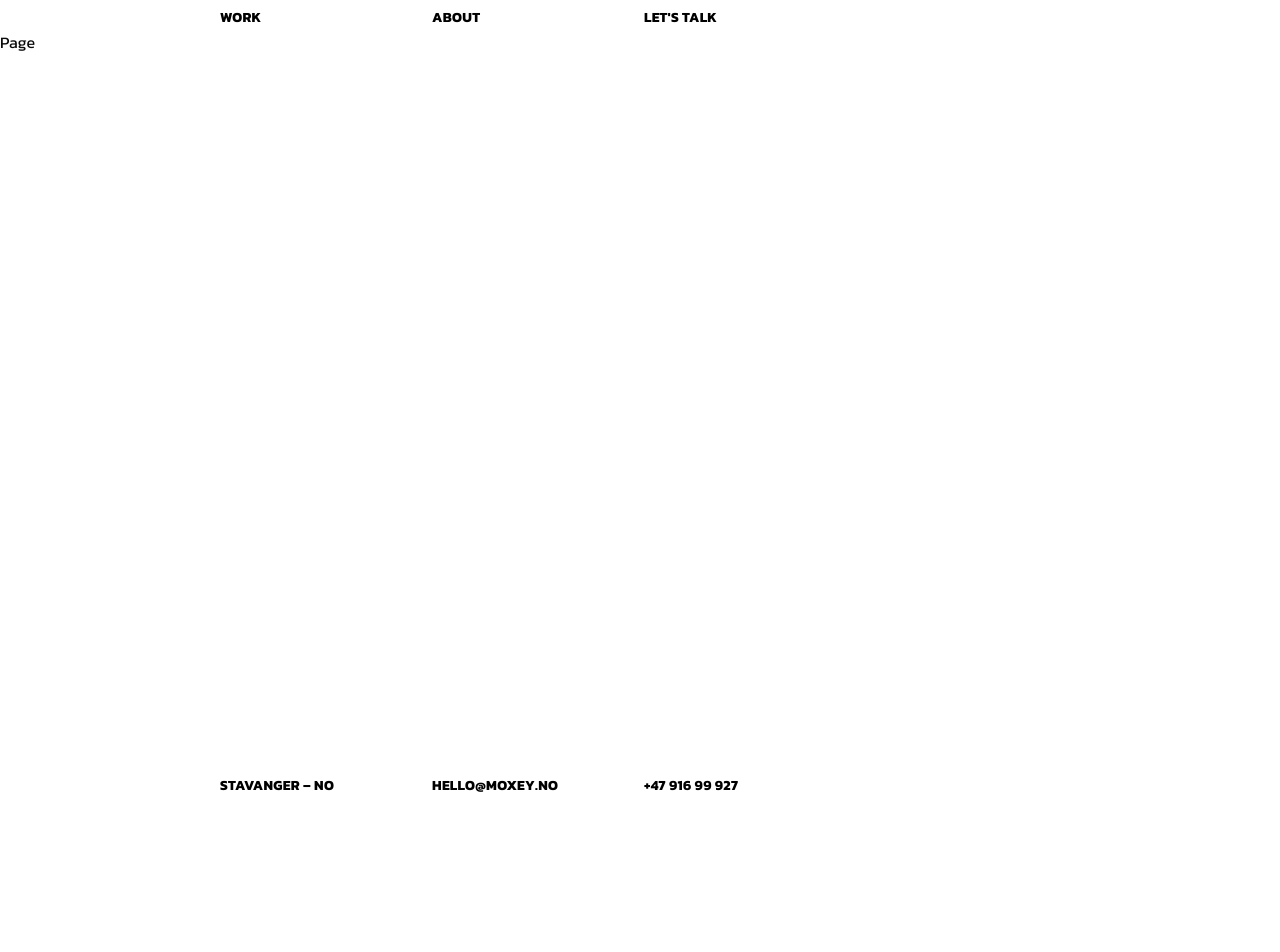
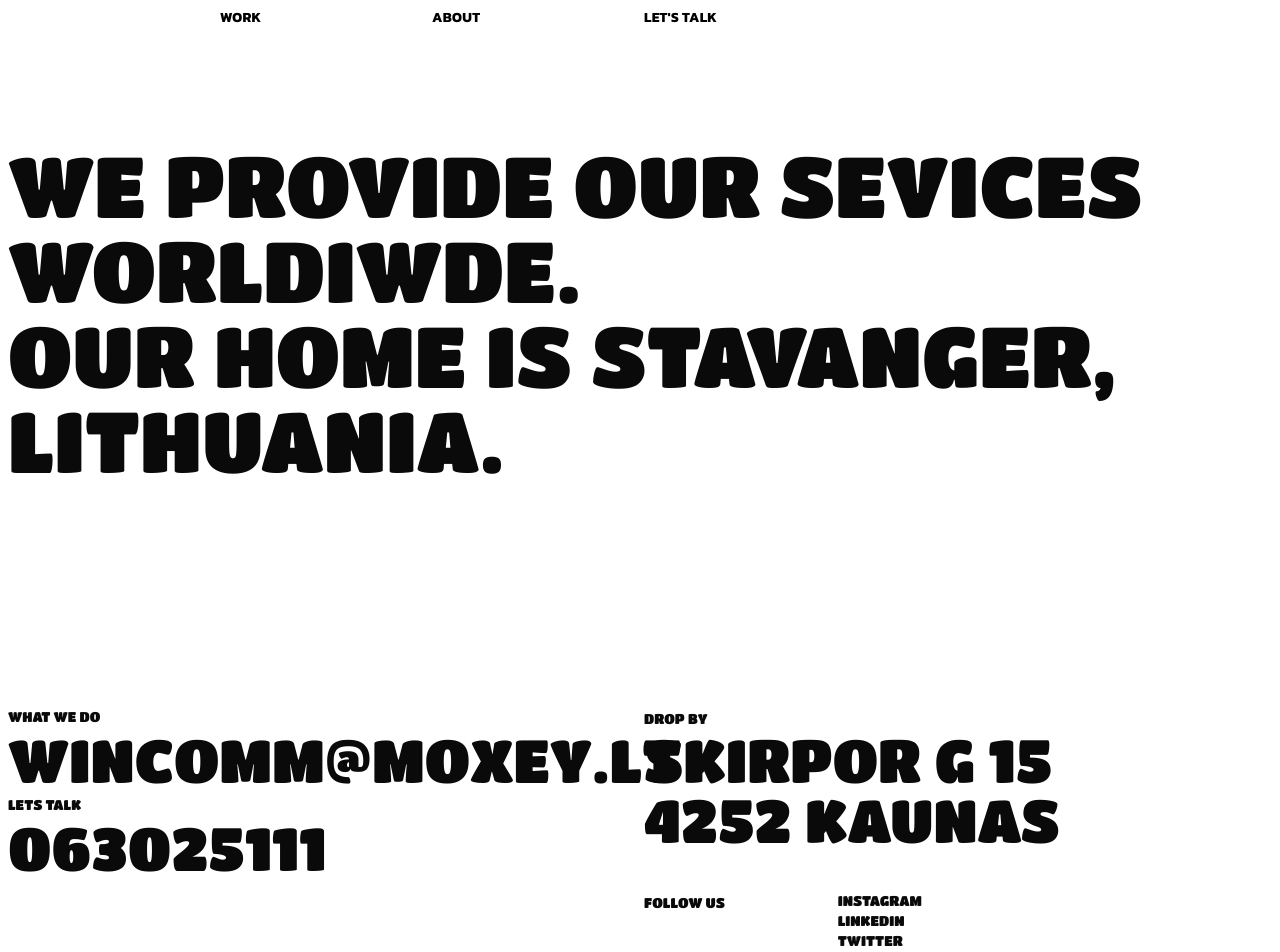
Before and after one commit to PauliusTaraskevicius/commercial-agency, a Next.js app: page /lets-talk in a window 1280 px wide. Shown: the top 952 px of the page. Before the commit the page ends 800 px from the top, so only its background shows below. Built offline with nearby package versions, Linux system fonts and the light colour scheme.

Commit message:
07-lets talk page

```diff
--- a/src/app/about/page.tsx
+++ b/src/app/about/page.tsx
@@ -11,9 +11,9 @@ const Page = () => {
       className={`${titanOne.className} mb-20 grid grid-cols-12 gap-x-2 px-2 md:mb-28`}
     >
       <div className="col-span-12 pt-20 md:col-span-11 md:pt-28">
-        <span className="text-3xl lg:text-6xl">
+        <span className="text-3xl lg:text-[85px]">
           <h1>
-            FOUNDED AND RUN BY <br />
+            FOUNDED AND RUN BY
             COMPREHENSIVE STORYTELLERS.
           </h1>
         </span>
--- a/src/app/lets-talk/page.tsx
+++ b/src/app/lets-talk/page.tsx
@@ -1,9 +1,63 @@
+import { Titan_One } from "next/font/google";
 
+const titanOne = Titan_One({
+  subsets: ["latin"],
+  weight: ["400"],
+});
 
 const Page = () => {
   return (
-    <div>Page</div>
-  )
-}
+    <div
+      className={`${titanOne.className} mb-20 grid grid-cols-12 gap-x-2 px-2 md:mb-28`}
+    >
+      {" "}
+      <div className="col-span-11 py-20 md:py-28">
+        <span className="text-5xl sm:text-6xl lg:text-[85px]">
+          <h1>
+            WE PROVIDE OUR SEVICES WORLDIWDE. <br />
+            OUR HOME IS STAVANGER, LITHUANIA.
+          </h1>
+        </span>
+      </div>
+      <div className="col-span-12 pt-20 md:col-span-6 md:pt-28">
+        <span>
+          <p className="mb-1 text-sm">WHAT WE DO</p>
+          <p className="mb-1 cursor-pointer text-3xl transition hover:text-black/60 sm:text-4xl xl:text-6xl">
+            WINCOMM@MOXEY.LT
+          </p>
+          <p className="mb-1 text-sm">LETS TALK</p>
+          <p className="cursor-pointer text-3xl transition hover:text-black/60 lg:text-6xl">
+            063025111
+          </p>
+        </span>
+      </div>
+      <div className="col-span-12 pt-10 md:col-span-6 md:mr-[7.5%] md:pt-28">
+        <div>
+          <span className="text-sm">DROP BY</span>
+          <h2 className="cursor-pointer text-3xl transition hover:text-black/60 sm:text-4xl xl:text-6xl">
+            SKIRPOR G 15 <br />
+            4252 KAUNAS
+          </h2>
+        </div>
+        <div className="grid grid-cols-3 pt-10">
+          <div className="">
+            <span className="text-sm">FOLLOW US</span>
+          </div>
+          <div>
+            <p className="cursor-pointer text-sm transition hover:text-black/60">
+              INSTAGRAM
+            </p>
+            <p className="cursor-pointer text-sm transition hover:text-black/60">
+              LINKEDIN
+            </p>
+            <p className="cursor-pointer text-sm transition hover:text-black/60">
+              TWITTER
+            </p>
+          </div>
+        </div>
+      </div>
+    </div>
+  );
+};
 
-export default Page
+export default Page;
--- a/src/components/Footer.tsx
+++ b/src/components/Footer.tsx
@@ -26,7 +26,7 @@ export const Footer = () => {
               href="https://moxey.no/lets-talk/"
               className={cn(
                 "default-text-hover hover:text-background/50 text-background text-sm font-bold tracking-[0.02em] whitespace-nowrap uppercase",
-                isNotHome && "text-black hover:text-black/60",
+                isNotHome && "text-black hover:text-black/60 transition",
               )}
               target=""
             >
@@ -40,7 +40,7 @@ export const Footer = () => {
               href="mailto:hello@moxey.no"
               className={cn(
                 "default-text-hover hover:text-background/50 text-background text-sm font-bold tracking-[0.02em] whitespace-nowrap uppercase",
-                isNotHome && "text-black hover:text-black/60",
+                isNotHome && "text-black hover:text-black/60 transition",
               )}
               target=""
             >
@@ -54,7 +54,7 @@ export const Footer = () => {
               href="tel:+47%20916%2099%20927"
               className={cn(
                 "default-text-hover hover:text-background/50 text-background text-sm font-bold tracking-[0.02em] whitespace-nowrap uppercase",
-                isNotHome && "text-black hover:text-black/60",
+                isNotHome && "text-black hover:text-black/60 transition",
               )}
               target=""
             >
```
Also changed, not shown: TODO.txt.
